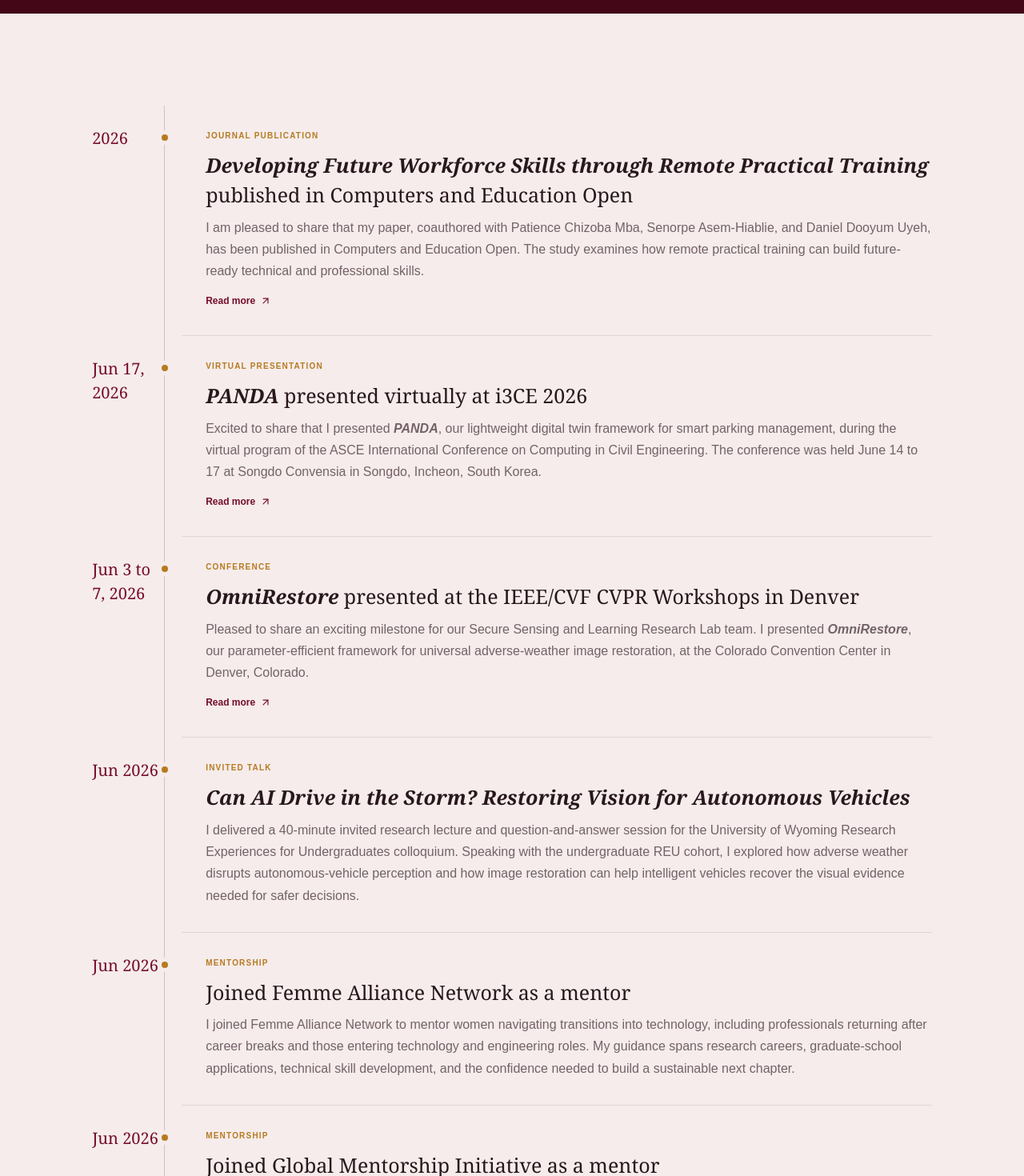
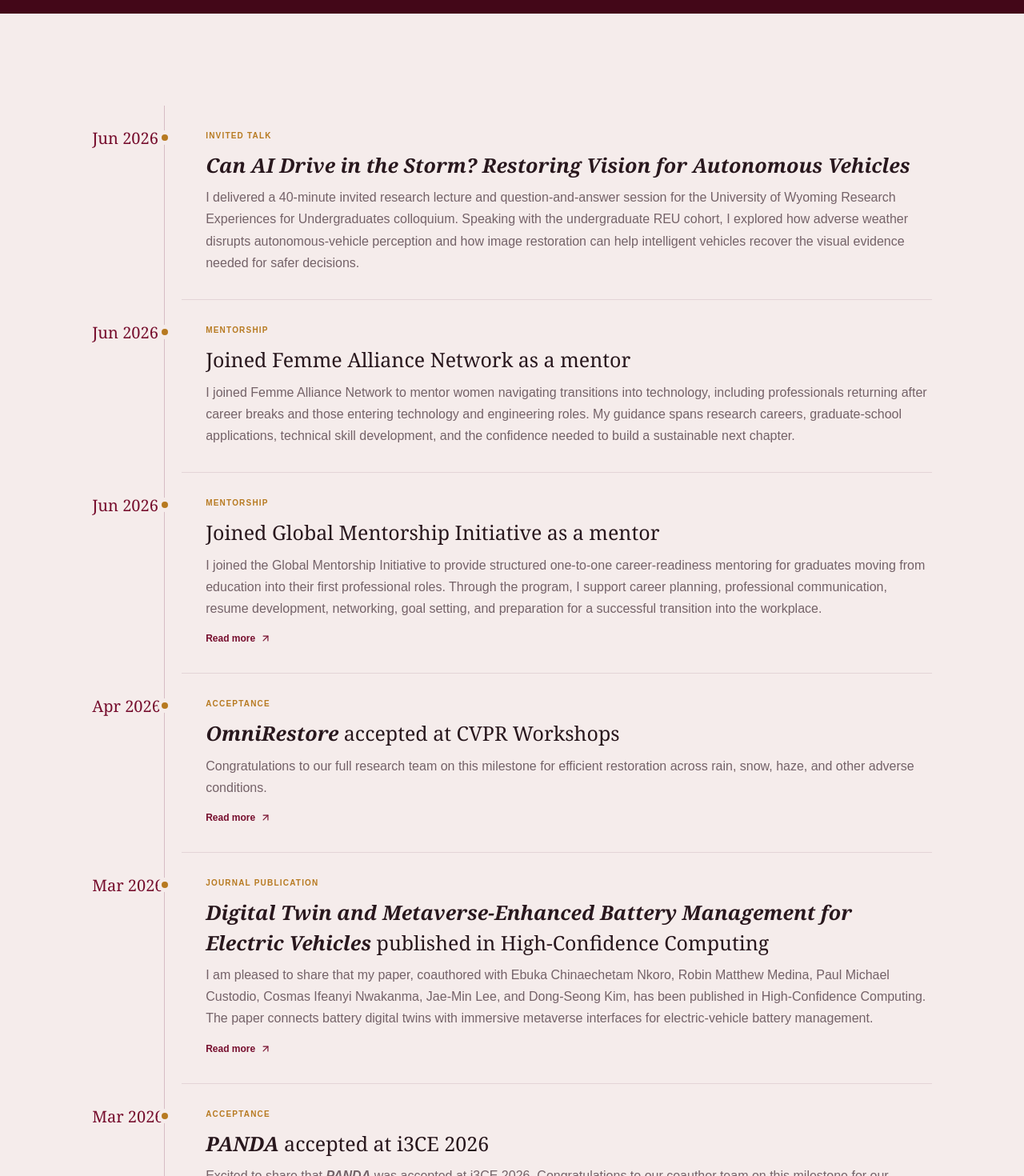
Before and after one commit to Judith989/judith-website-2026, a Next.js app: page /news in a window 1280 px wide. Shown: the part 580-2050 px from the top of the page at 80% size. Built offline with nearby package versions, Linux system fonts and the light colour scheme; no server answers.

Commit message:
Correct journal publication dates

```diff
--- a/app/news/page.tsx
+++ b/app/news/page.tsx
@@ -95,27 +95,27 @@ const workTitles = [
 ].sort((a, b) => b.length - a.length);
 
 const journalNews: NewsItem[] = [
-  { date: "2026", category: "Journal publication", title: "Developing Future Workforce Skills through Remote Practical Training published in Computers and Education Open", text: "I am pleased to share that my paper, coauthored with Patience Chizoba Mba, Senorpe Asem-Hiablie, and Daniel Dooyum Uyeh, has been published in Computers and Education Open. The study examines how remote practical training can build future-ready technical and professional skills.", href: "https://doi.org/10.1016/j.caeo.2026.100369" },
+  { date: "May 20, 2026", category: "Journal publication", title: "Developing Future Workforce Skills through Remote Practical Training published in Computers and Education Open", text: "I am pleased to share that my paper, coauthored with Patience Chizoba Mba, Senorpe Asem-Hiablie, and Daniel Dooyum Uyeh, has been published in Computers and Education Open. The study examines how remote practical training can build future-ready technical and professional skills.", href: "https://doi.org/10.1016/j.caeo.2026.100369" },
   { date: "September 2025", category: "Journal acceptance", title: "Wireless Communication Protocols for EV Digital Twin Battery Data Exchange accepted by the Journal of Communications and Networks", text: "I am pleased to share that my paper, coauthored with Cosmas Ifeanyi Nwakanma, Jae-Min Lee, and Dong-Seong Kim, has been accepted by the Journal of Communications and Networks. The work evaluates the communication layer required for timely, reliable battery data exchange in electric-vehicle digital twins.", href: "/publications" },
-  { date: "2025", category: "Journal publication", title: "Digital Twin and Metaverse-Enhanced Battery Management for Electric Vehicles published in High-Confidence Computing", text: "I am pleased to share that my paper, coauthored with Ebuka Chinaechetam Nkoro, Robin Matthew Medina, Paul Michael Custodio, Cosmas Ifeanyi Nwakanma, Jae-Min Lee, and Dong-Seong Kim, has been published in High-Confidence Computing. The paper connects battery digital twins with immersive metaverse interfaces for electric-vehicle battery management.", href: "https://doi.org/10.1016/j.hcc.2025.100358" },
-  { date: "2025", category: "Journal publication", title: "MetaWatch: Trends, Challenges, and Future of Network Intrusion Detection in the Metaverse published in IEEE Internet of Things Journal", text: "I am pleased to share our paper, coauthored with Ebuka Chinaechetam Nkoro, Cosmas Ifeanyi Nwakanma, Jae-Min Lee, and Dong-Seong Kim, published in the IEEE Internet of Things Journal. MetaWatch maps the evolving security challenges, datasets, and research directions for intrusion detection in metaverse environments.", href: "https://doi.org/10.1109/JIOT.2025.3568477" },
-  { date: "2025", category: "Journal publication", title: "Leveraging Digital Twin Technology for Battery Management: A Case Study Review published in IEEE Access", text: "I am pleased to share that my paper, coauthored with Ebuka Chinaechetam Nkoro, Robin Matthew Medina, Cosmas Ifeanyi Nwakanma, Jae-Min Lee, and Dong-Seong Kim, has been published in IEEE Access. The review organizes the architectures, applications, and open challenges shaping battery digital twins.", href: "https://doi.org/10.1109/ACCESS.2025.3531833" },
-  { date: "2025", category: "Journal publication", title: "HyBaTwin: Web-Based Hybrid Digital Twin Platform for Electric Vehicle Battery Capacity Estimation published in the Journal of KICS", text: "I am pleased to share that my paper, coauthored with Anthony Uchenna Eneh, Cosmas Ifeanyi Nwakanma, Jae-Min Lee, and Dong-Seong Kim, has been published in the Journal of the Korean Institute of Communications and Information Sciences. HyBaTwin brings battery-capacity estimation into an accessible web-based hybrid digital twin.", href: "https://doi.org/10.7840/kics.2025.50.4.549" },
-  { date: "2025", category: "Journal publication", title: "Enhancing Resilience in Specialty Crop Production in a Changing Climate through Smart Systems Adoption published in Smart Agricultural Technology", text: "I am pleased to share our paper, coauthored with Patience Chizoba Mba and Daniel Dooyum Uyeh, published in Smart Agricultural Technology. The work examines how sensing, automation, and decision-support systems can strengthen specialty-crop resilience under a changing climate.", href: "https://doi.org/10.1016/j.atech.2025.100897" },
-  { date: "2025", category: "Journal publication", title: "Advanced Multimodal Prediction of Components of Livestock Feed Materials Using Knowledge Distillation published in IEEE Transactions on AgriFood Electronics", text: "I am pleased to share our collaborative paper with Owoeye Babatunde Oluwabukunmi, Akomolafe Ayobami Joseph, Miraculous Udurume, Cosmas Ifeanyi Nwakanma, Senorpe Asem-Hiablie, Rammohan Mallipeddi, Tusan Park, and Daniel Dooyum Uyeh. Published in IEEE Transactions on AgriFood Electronics, the study uses knowledge distillation to make multimodal livestock-feed prediction more efficient.", href: "https://doi.org/10.1109/TAFE.2025.3548949" },
-  { date: "2025", category: "Journal publication", title: "A Digital Twin Framework for Sensor Selection and Microclimate Monitoring in Greenhouses published in AgriEngineering", text: "I am pleased to share our multi-institutional paper, coauthored with Oreofeoluwa Akintan and colleagues, published in AgriEngineering. The framework supports informed sensor selection and greenhouse microclimate monitoring through a digital-twin approach.", href: "https://doi.org/10.3390/agriengineering7100315" },
-  { date: "2024", category: "Journal publication", title: "Explainable Data-Driven Digital Twins for Predicting Battery States in Electric Vehicles published in IEEE Access", text: "I am pleased to share that my paper, coauthored with Cosmas Ifeanyi Nwakanma and Dong-Seong Kim, has been published in IEEE Access. The work combines data-driven battery prediction with explainability so digital-twin estimates can be examined and trusted.", href: "https://doi.org/10.1109/ACCESS.2024.3413075" },
-  { date: "2024", category: "Journal publication", title: "Evaluating Regression Techniques for Service Advisor Performance Analysis in Automotive Dealerships published in the Journal of Retailing and Consumer Services", text: "I am pleased to share that my paper, coauthored with Cosmas Ifeanyi Nwakanma, Jae-Min Lee, and Dong-Seong Kim, has been published in the Journal of Retailing and Consumer Services. The study compares regression methods for actionable service-advisor performance analysis in automotive dealerships.", href: "https://doi.org/10.1016/j.jretconser.2024.103933" },
-  { date: "2024", category: "Journal publication", title: "Metaverse in Advanced Manufacturing: Background, Applications, Limitations, Open Issues & Future Directions published in ICT Express", text: "I am pleased to share our paper, coauthored with Gabriel Chukwunonso Amaizu, Jae-Min Lee, and Dong-Seong Kim, published in ICT Express. The review examines how metaverse technologies can support advanced manufacturing while identifying limitations and open research questions.", href: "/publications" },
-  { date: "2024", category: "Journal publication", title: "Zero-Trust Marine Cyberdefense for IoT-Based Communications: An Explainable Approach published in Electronics", text: "I am pleased to share our paper, coauthored with Ebuka Chinaechetam Nkoro, Cosmas Ifeanyi Nwakanma, Jae-Min Lee, and Dong-Seong Kim, published in Electronics. The study combines zero-trust principles and explainable intrusion detection for marine IoT communications.", href: "https://doi.org/10.3390/electronics13020276" },
-  { date: "2024", category: "Journal publication", title: "Estimation of Physico-Chemical Properties of Soil Using Machine Learning published in Smart Agricultural Technology", text: "I am pleased to share our collaborative paper with Patience Chizoba Mba and colleagues, published in Smart Agricultural Technology. The study evaluates machine-learning methods for estimating soil properties that inform agricultural decisions.", href: "/publications" },
-  { date: "2023", category: "Journal publication", title: "Prospects and Challenges of Metaverse Application in Data-Driven Intelligent Transportation Systems published in IET Intelligent Transport Systems", text: "I am pleased to share that my paper, coauthored with Cosmas Ifeanyi Nwakanma, Gabriel Chukwunonso Amaizu, and Dong-Seong Kim, has been published in IET Intelligent Transport Systems. The paper examines how metaverse technologies may reshape data-driven transportation systems and what must be solved for responsible adoption.", href: "https://doi.org/10.1049/itr2.12252" },
-  { date: "2023", category: "Journal publication", title: "Explainable Artificial Intelligence (XAI) for Intrusion Detection and Mitigation in Intelligent Connected Vehicles: A Review published in Applied Sciences", text: "I am pleased to share our collaborative review, coauthored with Cosmas Ifeanyi Nwakanma and colleagues, published in Applied Sciences. The paper organizes explainable-AI approaches for detecting and mitigating cyberattacks in intelligent connected vehicles.", href: "https://doi.org/10.3390/app13031252" },
-  { date: "2023", category: "Journal publication", title: "Enhancing Security and Accountability in Autonomous Vehicles through Robust Speaker Identification and Blockchain-Based Event Recording published in Electronics", text: "I am pleased to share that my paper, coauthored with Cosmas Ifeanyi Nwakanma, Jae-Min Lee, and Dong-Seong Kim, has been published in Electronics. The system combines robust speaker identification with blockchain-based event recording to strengthen accountability in autonomous vehicles.", href: "https://doi.org/10.3390/electronics12244998" },
-  { date: "2022", category: "Journal publication", title: "Predicting Target Data Rates for Dynamic Spectrum Allocation Using Gaussian Process Regression published in ICT Express", text: "I am pleased to share that my paper, coauthored with Manuel Eugenio Morocho-Cayamcela, Angela Caliwag, Pei Xiao, and Wansu Lim, has been published in ICT Express. The study uses Gaussian process regression to anticipate target data rates for more adaptive spectrum allocation.", href: "https://doi.org/10.1016/j.icte.2021.08.011" },
-  { date: "2022", category: "Journal publication", title: "Deep Learning Based Data Fusion Methods for Multimodal Emotion Recognition published in the Journal of KICS", text: "I am pleased to share that my paper, coauthored with Angela Caliwag, Wansu Lim, Sangho Kim, Hyunwoo Hwang, and Jihwan Jung, has been published in the Journal of the Korean Institute of Communications and Information Sciences. The study compares deep-learning fusion strategies for multimodal emotion recognition.", href: "/publications" },
-  { date: "2021", category: "Journal publication", title: "CGDNet: Efficient Hybrid Deep Learning Model for Robust Automatic Modulation Recognition published in IEEE Networking Letters", text: "I am pleased to share that my paper, coauthored with Manuel Eugenio Morocho-Cayamcela and Wansu Lim, has been published in IEEE Networking Letters. CGDNet combines complementary deep-learning components for efficient and robust automatic modulation recognition.", href: "https://doi.org/10.1109/LNET.2021.3057637" },
-  { date: "2021", category: "Journal publication", title: "BLER Performance Evaluation of an Enhanced Channel Autoencoder published in Computer Communications", text: "I am pleased to share that my paper, coauthored with Manuel Eugenio Morocho-Cayamcela and Wansu Lim, has been published in Computer Communications. The work evaluates how an enhanced channel autoencoder performs under block-error-rate conditions relevant to learned communication systems.", href: "https://doi.org/10.1016/j.comcom.2021.05.026" },
+  { date: "March 2026", category: "Journal publication", title: "Digital Twin and Metaverse-Enhanced Battery Management for Electric Vehicles published in High-Confidence Computing", text: "I am pleased to share that my paper, coauthored with Ebuka Chinaechetam Nkoro, Robin Matthew Medina, Paul Michael Custodio, Cosmas Ifeanyi Nwakanma, Jae-Min Lee, and Dong-Seong Kim, has been published in High-Confidence Computing. The paper connects battery digital twins with immersive metaverse interfaces for electric-vehicle battery management.", href: "https://doi.org/10.1016/j.hcc.2025.100358" },
+  { date: "August 15, 2025", category: "Journal publication", title: "MetaWatch: Trends, Challenges, and Future of Network Intrusion Detection in the Metaverse published in IEEE Internet of Things Journal", text: "I am pleased to share our paper, coauthored with Ebuka Chinaechetam Nkoro, Cosmas Ifeanyi Nwakanma, Jae-Min Lee, and Dong-Seong Kim, published in the IEEE Internet of Things Journal. MetaWatch maps the evolving security challenges, datasets, and research directions for intrusion detection in metaverse environments.", href: "https://doi.org/10.1109/JIOT.2025.3568477" },
+  { date: "January 20, 2025", category: "Journal publication", title: "Leveraging Digital Twin Technology for Battery Management: A Case Study Review published in IEEE Access", text: "I am pleased to share that my paper, coauthored with Ebuka Chinaechetam Nkoro, Robin Matthew Medina, Cosmas Ifeanyi Nwakanma, Jae-Min Lee, and Dong-Seong Kim, has been published in IEEE Access. The review organizes the architectures, applications, and open challenges shaping battery digital twins.", href: "https://doi.org/10.1109/ACCESS.2025.3531833" },
+  { date: "April 2025", category: "Journal publication", title: "HyBaTwin: Web-Based Hybrid Digital Twin Platform for Electric Vehicle Battery Capacity Estimation published in the Journal of KICS", text: "I am pleased to share that my paper, coauthored with Anthony Uchenna Eneh, Cosmas Ifeanyi Nwakanma, Jae-Min Lee, and Dong-Seong Kim, has been published in the Journal of the Korean Institute of Communications and Information Sciences. HyBaTwin brings battery-capacity estimation into an accessible web-based hybrid digital twin.", href: "https://doi.org/10.7840/kics.2025.50.4.549" },
+  { date: "August 2025", category: "Journal publication", title: "Enhancing Resilience in Specialty Crop Production in a Changing Climate through Smart Systems Adoption published in Smart Agricultural Technology", text: "I am pleased to share our paper, coauthored with Patience Chizoba Mba and Daniel Dooyum Uyeh, published in Smart Agricultural Technology. The work examines how sensing, automation, and decision-support systems can strengthen specialty-crop resilience under a changing climate.", href: "https://doi.org/10.1016/j.atech.2025.100897" },
+  { date: "March 31, 2025", category: "Journal publication", title: "Advanced Multimodal Prediction of Components of Livestock Feed Materials Using Knowledge Distillation published in IEEE Transactions on AgriFood Electronics", text: "I am pleased to share our collaborative paper with Owoeye Babatunde Oluwabukunmi, Akomolafe Ayobami Joseph, Miraculous Udurume, Cosmas Ifeanyi Nwakanma, Senorpe Asem-Hiablie, Rammohan Mallipeddi, Tusan Park, and Daniel Dooyum Uyeh. Published in IEEE Transactions on AgriFood Electronics, the study uses knowledge distillation to make multimodal livestock-feed prediction more efficient.", href: "https://doi.org/10.1109/TAFE.2025.3548949" },
+  { date: "September 23, 2025", category: "Journal publication", title: "A Digital Twin Framework for Sensor Selection and Microclimate Monitoring in Greenhouses published in AgriEngineering", text: "I am pleased to share our multi-institutional paper, coauthored with Oreofeoluwa Akintan and colleagues, published in AgriEngineering. The framework supports informed sensor selection and greenhouse microclimate monitoring through a digital-twin approach.", href: "https://doi.org/10.3390/agriengineering7100315" },
+  { date: "June 12, 2024", category: "Journal publication", title: "Explainable Data-Driven Digital Twins for Predicting Battery States in Electric Vehicles published in IEEE Access", text: "I am pleased to share that my paper, coauthored with Cosmas Ifeanyi Nwakanma and Dong-Seong Kim, has been published in IEEE Access. The work combines data-driven battery prediction with explainability so digital-twin estimates can be examined and trusted.", href: "https://doi.org/10.1109/ACCESS.2024.3413075" },
+  { date: "September 2024", category: "Journal publication", title: "Evaluating Regression Techniques for Service Advisor Performance Analysis in Automotive Dealerships published in the Journal of Retailing and Consumer Services", text: "I am pleased to share that my paper, coauthored with Cosmas Ifeanyi Nwakanma, Jae-Min Lee, and Dong-Seong Kim, has been published in the Journal of Retailing and Consumer Services. The study compares regression methods for actionable service-advisor performance analysis in automotive dealerships.", href: "https://doi.org/10.1016/j.jretconser.2024.103933" },
+  { date: "April 2024", category: "Journal publication", title: "Metaverse in Advanced Manufacturing: Background, Applications, Limitations, Open Issues & Future Directions published in ICT Express", text: "I am pleased to share our paper, coauthored with Gabriel Chukwunonso Amaizu, Jae-Min Lee, and Dong-Seong Kim, published in ICT Express. The review examines how metaverse technologies can support advanced manufacturing while identifying limitations and open research questions.", href: "/publications" },
+  { date: "January 3, 2024", category: "Journal publication", title: "Zero-Trust Marine Cyberdefense for IoT-Based Communications: An Explainable Approach published in Electronics", text: "I am pleased to share our paper, coauthored with Ebuka Chinaechetam Nkoro, Cosmas Ifeanyi Nwakanma, Jae-Min Lee, and Dong-Seong Kim, published in Electronics. The study combines zero-trust principles and explainable intrusion detection for marine IoT communications.", href: "https://doi.org/10.3390/electronics13020276" },
+  { date: "December 2024", category: "Journal publication", title: "Estimation of Physico-Chemical Properties of Soil Using Machine Learning published in Smart Agricultural Technology", text: "I am pleased to share our collaborative paper with Patience Chizoba Mba and colleagues, published in Smart Agricultural Technology. The study evaluates machine-learning methods for estimating soil properties that inform agricultural decisions.", href: "/publications" },
+  { date: "August 6, 2022", category: "Journal publication", title: "Prospects and Challenges of Metaverse Application in Data-Driven Intelligent Transportation Systems published in IET Intelligent Transport Systems", text: "I am pleased to share that my paper, coauthored with Cosmas Ifeanyi Nwakanma, Gabriel Chukwunonso Amaizu, and Dong-Seong Kim, has been published in IET Intelligent Transport Systems. The paper examines how metaverse technologies may reshape data-driven transportation systems and what must be solved for responsible adoption.", href: "https://doi.org/10.1049/itr2.12252" },
+  { date: "January 17, 2023", category: "Journal publication", title: "Explainable Artificial Intelligence (XAI) for Intrusion Detection and Mitigation in Intelligent Connected Vehicles: A Review published in Applied Sciences", text: "I am pleased to share our collaborative review, coauthored with Cosmas Ifeanyi Nwakanma and colleagues, published in Applied Sciences. The paper organizes explainable-AI approaches for detecting and mitigating cyberattacks in intelligent connected vehicles.", href: "https://doi.org/10.3390/app13031252" },
+  { date: "December 12, 2023", category: "Journal publication", title: "Enhancing Security and Accountability in Autonomous Vehicles through Robust Speaker Identification and Blockchain-Based Event Recording published in Electronics", text: "I am pleased to share that my paper, coauthored with Cosmas Ifeanyi Nwakanma, Jae-Min Lee, and Dong-Seong Kim, has been published in Electronics. The system combines robust speaker identification with blockchain-based event recording to strengthen accountability in autonomous vehicles.", href: "https://doi.org/10.3390/electronics12244998" },
+  { date: "June 2022", category: "Journal publication", title: "Predicting Target Data Rates for Dynamic Spectrum Allocation Using Gaussian Process Regression published in ICT Express", text: "I am pleased to share that my paper, coauthored with Manuel Eugenio Morocho-Cayamcela, Angela Caliwag, Pei Xiao, and Wansu Lim, has been published in ICT Express. The study uses Gaussian process regression to anticipate target data rates for more adaptive spectrum allocation.", href: "https://doi.org/10.1016/j.icte.2021.08.011" },
+  { date: "November 2021", category: "Journal publication", title: "Deep Learning Based Data Fusion Methods for Multimodal Emotion Recognition published in the Journal of KICS", text: "I am pleased to share that my paper, coauthored with Angela Caliwag, Wansu Lim, Sangho Kim, Hyunwoo Hwang, and Jihwan Jung, has been published in the Journal of the Korean Institute of Communications and Information Sciences. The study compares deep-learning fusion strategies for multimodal emotion recognition.", href: "/publications" },
+  { date: "February 8, 2021", category: "Journal publication", title: "CGDNet: Efficient Hybrid Deep Learning Model for Robust Automatic Modulation Recognition published in IEEE Networking Letters", text: "I am pleased to share that my paper, coauthored with Manuel Eugenio Morocho-Cayamcela and Wansu Lim, has been published in IEEE Networking Letters. CGDNet combines complementary deep-learning components for efficient and robust automatic modulation recognition.", href: "https://doi.org/10.1109/LNET.2021.3057637" },
+  { date: "August 1, 2021", category: "Journal publication", title: "BLER Performance Evaluation of an Enhanced Channel Autoencoder published in Computer Communications", text: "I am pleased to share that my paper, coauthored with Manuel Eugenio Morocho-Cayamcela and Wansu Lim, has been published in Computer Communications. The work evaluates how an enhanced channel autoencoder performs under block-error-rate conditions relevant to learned communication systems.", href: "https://doi.org/10.1016/j.comcom.2021.05.026" },
 ];
 
 function EmphasizedWorks({ text }: { text: string }) {
@@ -217,11 +217,15 @@ const journey: NewsItem[] = [
   { date: "December 12, 2014", category: "Education", title: "BEng degree conferred", text: "Pleased to mark the conferral of my Bachelor of Engineering in Petroleum Engineering from the Federal University of Technology, Owerri, Nigeria. That foundation taught me to approach engineering problems as interconnected physical systems.", href: "/gallery" },
 ];
 
-const allNews = [...journalNews, ...journey].sort((a, b) => {
-  const yearA = Number(a.date.match(/\b(20\d{2})\b/)?.[1] ?? 0);
-  const yearB = Number(b.date.match(/\b(20\d{2})\b/)?.[1] ?? 0);
-  return yearB - yearA;
-});
+function newsDateValue(date: string) {
+  const year = Number(date.match(/\b(20\d{2})\b/)?.[1] ?? 0);
+  const monthName = Object.keys(monthAbbreviations).find((month) => date.includes(month));
+  const month = monthName ? Object.keys(monthAbbreviations).indexOf(monthName) : 0;
+  const day = monthName ? Number(date.slice(date.indexOf(monthName) + monthName.length).match(/\d+/)?.[0] ?? 1) : 1;
+  return Date.UTC(year, month, day);
+}
+
+const allNews = [...journalNews, ...journey].sort((a, b) => newsDateValue(b.date) - newsDateValue(a.date));
 
 function NewsCard({ item }: { item: NewsItem }) {
   const external = item.href?.startsWith("http");
--- a/app/page.tsx
+++ b/app/page.tsx
@@ -95,7 +95,7 @@ const recentNews = [
   ["Jun 17, 2026", "PANDA presented at i3CE 2026", "I presented our predictive smart-parking digital twin virtually at the ASCE International Conference on Computing in Civil Engineering."],
   ["Jun 3 to 7, 2026", "OmniRestore presented at CVPR Workshops", "I presented our parameter-efficient adverse-weather image-restoration framework at the Colorado Convention Center in Denver."],
   ["Jun 2026", "Invited University of Wyoming REU colloquium talk", "I delivered Can AI Drive in the Storm? Restoring Vision for Autonomous Vehicles to an undergraduate research cohort."],
-  ["2026", "Remote practical training research published", "Our paper on developing future workforce skills through remote practical training was published in Computers and Education Open."],
+  ["May 20, 2026", "Remote practical training research published", "Our paper on developing future workforce skills through remote practical training was published in Computers and Education Open."],
 ];
 
 function ExternalLink({
```
